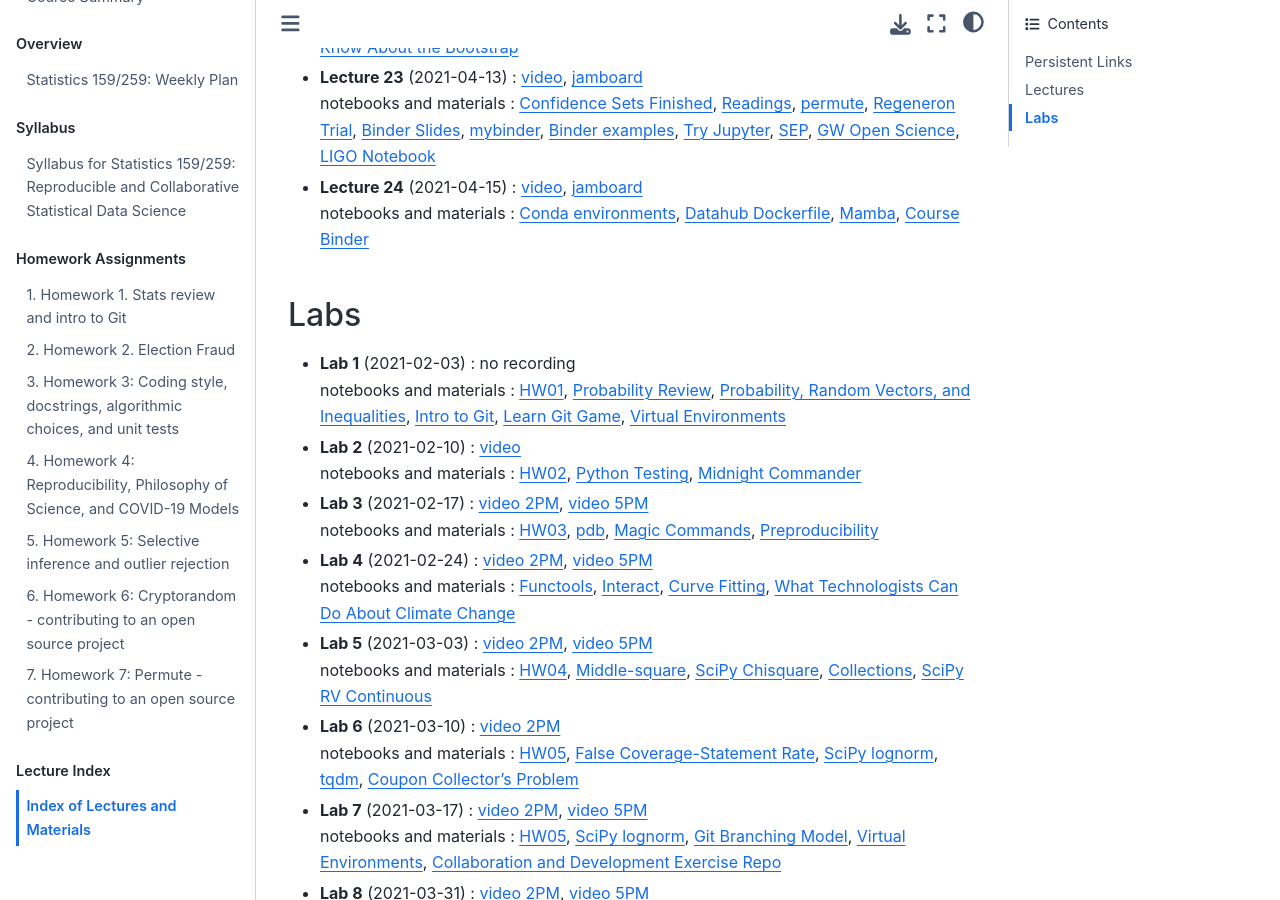
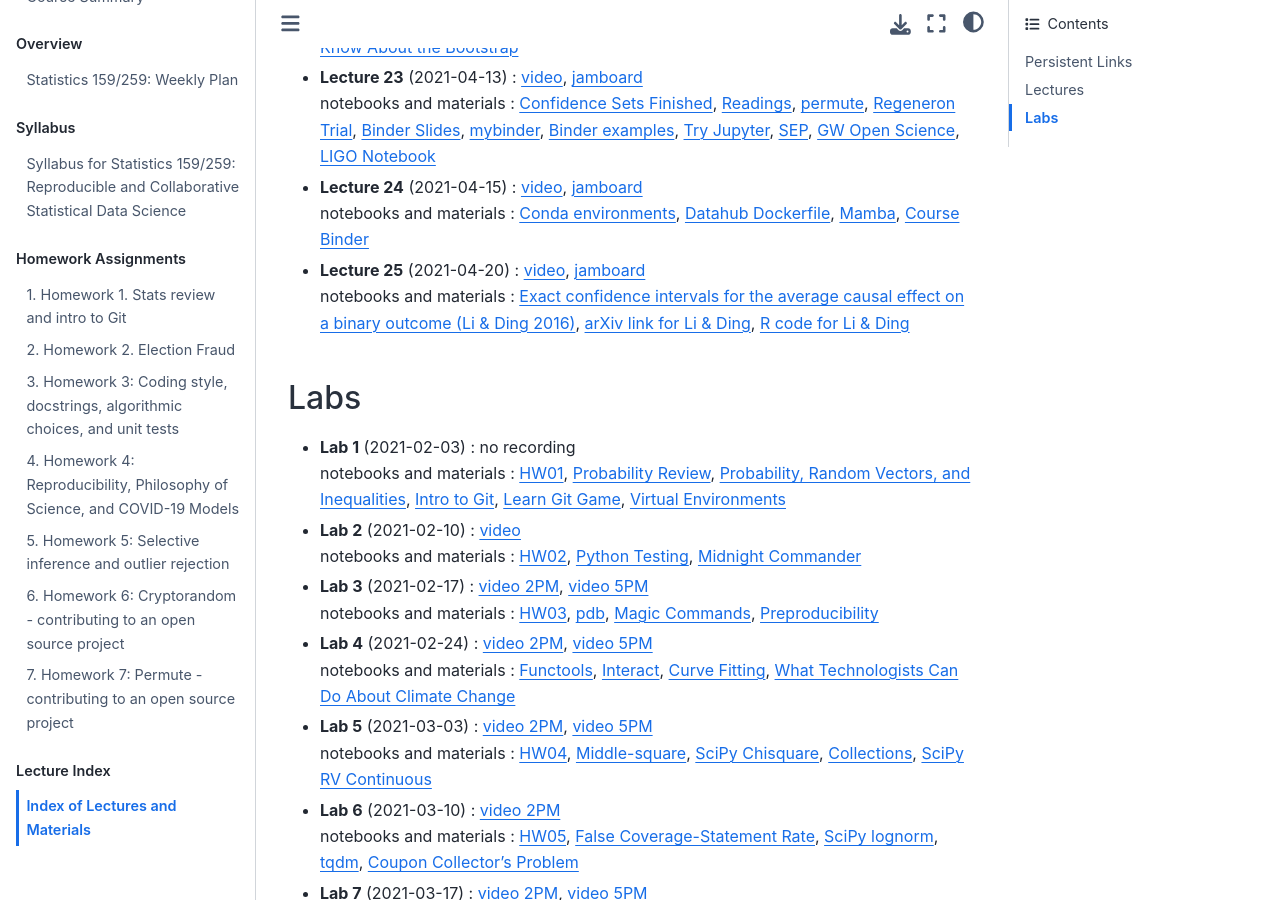
Before and after one commit to UCB-stat-159-s21/site, a Jupyter Book: the page built from Index/index.md, in a window 1280 px wide and 900 px high, scrolled down 1947 px. Built offline with Jupyter Book 1.0.4 settings and Sphinx 7.4.7 and the Sphinx Book theme 1.1.4, drawn with Linux system fonts in a browser that asks for light colours; pages that are not in the unit, such as notebooks, are missing from menus.

Commit message:
Adding lecture25 materials to index.

```diff
--- a/Index/index.md
+++ b/Index/index.md
@@ -56,6 +56,9 @@ notebooks and materials : [Confidence Sets (Binomial CI Example and onward)](htt
 notebooks and materials : [Confidence Sets Finished](https://ucb-stat-159-s21.github.io/site/Notes/confidence-sets.html#example-2-confidence-interval-for-hypergeometric-g-known-n-n), [Readings](https://drive.google.com/drive/u/1/folders/1X-oskvA4bWa00KeuQFPUyk-jOpwX1dpQ), [permute](https://github.com/statlab/permute), [Regeneron Trial](https://investor.regeneron.com/news-releases/news-release-details/phase-3-prevention-trial-showed-81-reduced-risk-symptomatic-sars), [Binder Slides](https://docs.google.com/presentation/d/1ZOD1uTeoaDyGhXmJTUhOlyH86RVjmiifaPeCnfGPqfg/edit?usp=sharing), [mybinder](https://mybinder.org/), [Binder examples](https://github.com/binder-examples), [Try Jupyter](https://jupyter.org/try), [SEP](http://sepwww.stanford.edu/doku.php), [GW Open Science](https://www.gw-openscience.org/tutorials/), [LIGO Notebook](https://github.com/losc-tutorial/Data_Guide/blob/master/Guide_Notebook.ipynb)
 - **Lecture 24** (2021-04-15) : [video](https://drive.google.com/file/d/1VR32FOVwsjlGkw6KTFSM1rzbDPBV1sRk/view?usp=sharing), [jamboard](https://jamboard.google.com/d/1h9AEODcqDkufXoqUPGD0mzz4ECYWvX6tvdDOLL3QmD0/edit?usp=sharing)
 notebooks and materials : [Conda environments](https://conda.io/projects/conda/en/latest/user-guide/tasks/manage-environments.html#creating-an-environment-from-an-environment-yml-file), [Datahub Dockerfile](https://github.com/berkeley-dsep-infra/datahub/blob/staging/deployments/stat159/image/Dockerfile), [Mamba](https://github.com/mamba-org/mamba), [Course Binder](https://mybinder.org/v2/gh/UCB-stat-159-s21/site/HEAD?filepath=lab/tree/Notes%2Findex.ipynb)
+- **Lecture 25** (2021-04-20) : [video](https://drive.google.com/file/d/1N8VJD07XH8P_3oGZjjiok4artazpehaI/view?usp=sharing), [jamboard](https://jamboard.google.com/d/1o2xDICsiUl_uAvAstfIvGHMEnMRW_3JdJBvjh8TqcT8/edit?usp=sharing)
+notebooks and materials : [Exact confidence intervals for the average causal effect on a binary outcome (Li & Ding 2016)](https://onlinelibrary.wiley.com/doi/abs/10.1002/sim.6764), [arXiv link for Li & Ding](https://arxiv.org/abs/1509.07138
+), [R code for Li & Ding](https://onlinelibrary.wiley.com/action/downloadSupplement?doi=10.1002%2Fsim.6764&file=sim6764-sup-0002-Supplementary.R)
 
 
 ## Labs
```
